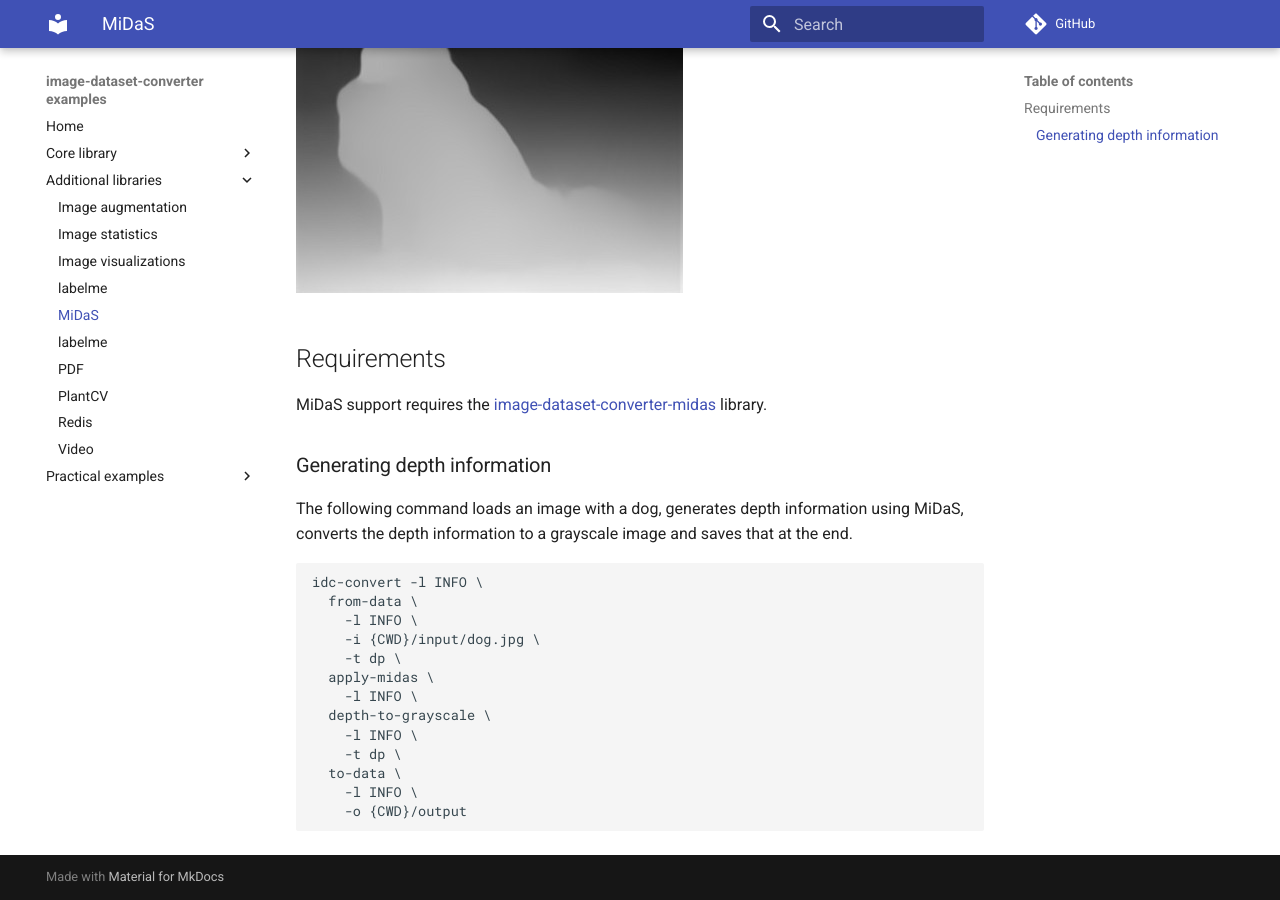
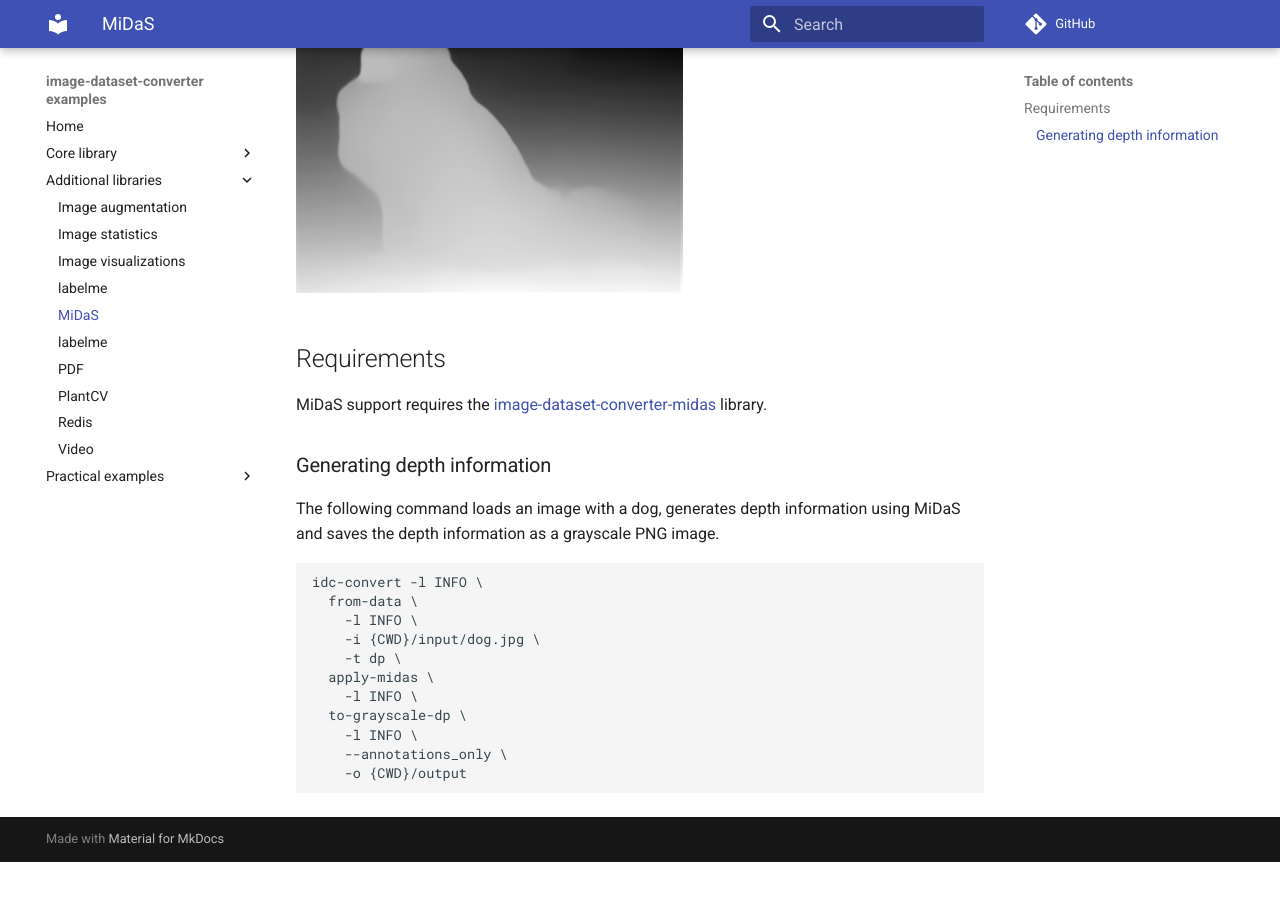
Before and after one commit to waikato-datamining/image-dataset-converter-examples, an MkDocs documentation site: the page built from docs/midas.md, in a window 1280 px wide and 900 px high, scrolled down 583 px. Built offline with MkDocs 1.6.1 and Material for MkDocs 9.7.7, drawn with Linux system fonts in a browser that asks for light colours; comment, search, counter and statistics services are not loaded; after the commit the page ends 1445 px from its top, so only the background shows below that.

Commit message:
updated midas commandline and generated grayscale image

````diff
--- a/docs/midas.md
+++ b/docs/midas.md
@@ -4,7 +4,7 @@ depth from a single image.
 Here is an example of the small MiDaS model being applied to a dog image:
 
 ![Image of a dog.](img/dog.jpg)
-![The depth information for the dog generated by MiDaS displayed as grayscale image.](img/dog_depth.jpg)
+![The depth information for the dog generated by MiDaS displayed as grayscale image.](img/dog.png)
 
 
 # Requirements
@@ -15,8 +15,7 @@ MiDaS support requires the [image-dataset-converter-midas](https://github.com/wa
 ## Generating depth information
 
 The following command loads an image with a dog, generates depth information
-using MiDaS, converts the depth information to a grayscale image and
-saves that at the end.
+using MiDaS and saves the depth information as a grayscale PNG image.
 
 ```bash
 idc-convert -l INFO \
@@ -26,10 +25,8 @@ idc-convert -l INFO \
     -t dp \
   apply-midas \
     -l INFO \
-  depth-to-grayscale \
+  to-grayscale-dp \
     -l INFO \
-    -t dp \
-  to-data \
-    -l INFO \
+    --annotations_only \
     -o {CWD}/output
 ```
````
Also changed, not shown: docs/img/dog.png (added), docs/img/dog_depth.jpg (deleted).
